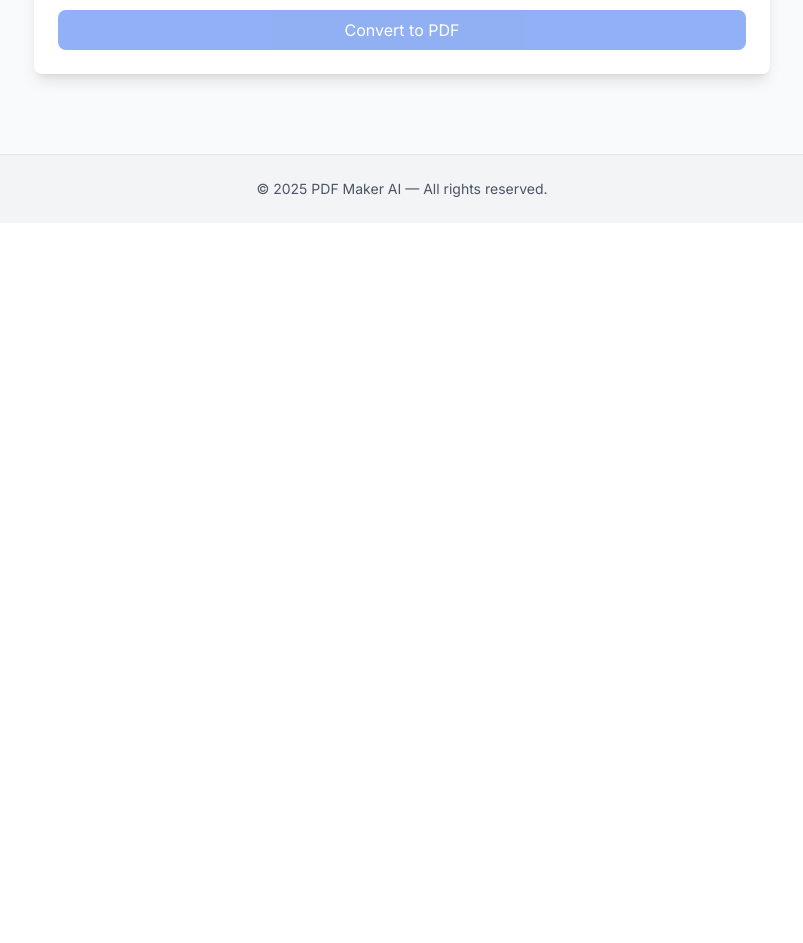
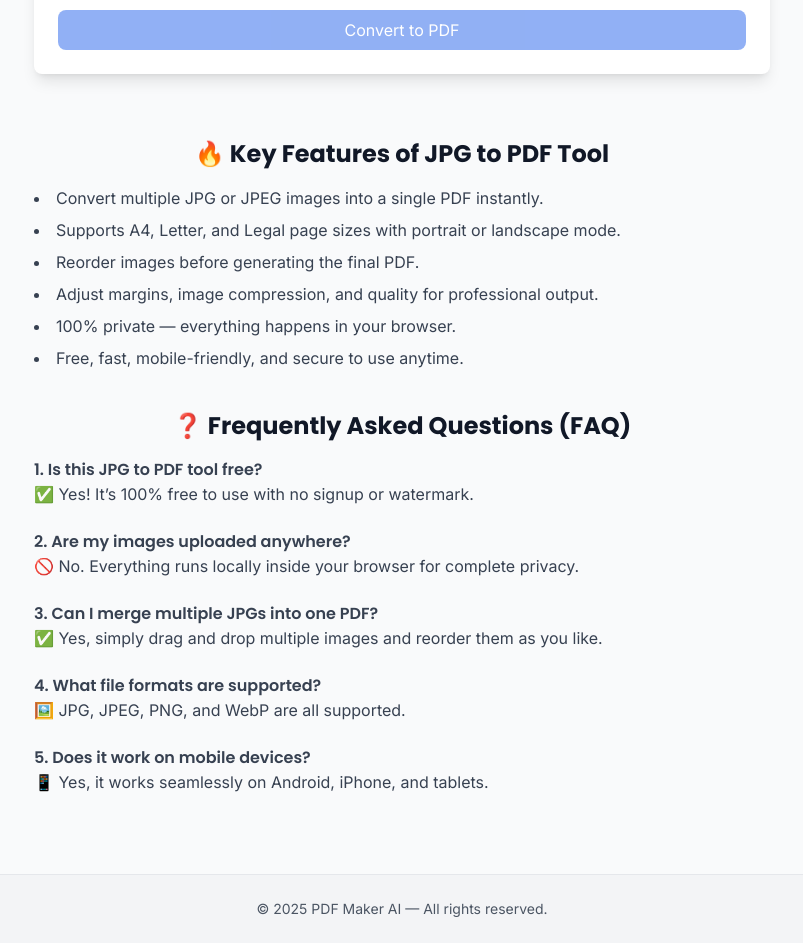
Before and after one commit to studybuild576-commits/my-tool-website, a Next.js app: page /jpg-to-pdf in a window 1280 px wide. Shown: the part 600-1543 px from the top of the page, without its empty margins (238-1041 px from the left). Before the commit the page ends 823 px from the top, so only its background shows below. Built offline with nearby package versions, Linux system fonts and the light colour scheme.

Commit message:
Update page.tsx

```diff
--- a/app/jpg-to-pdf/page.tsx
+++ b/app/jpg-to-pdf/page.tsx
@@ -5,7 +5,7 @@ import JPGToPDFTool from "@/components/JPGToPDFTool";
 export const metadata: Metadata = {
   title: "JPG to PDF — Convert Multiple Images to One PDF (Free, Private)",
   description:
-    "Convert JPG images to a single PDF in your browser. Set A4/Letter/Legal, portrait/landscape, margins, and quality. Free, fast, and privacy‑first.",
+    "Convert JPG images to a single PDF in your browser. Set A4/Letter/Legal, portrait/landscape, margins, and quality. Free, fast, and privacy-first.",
   keywords: [
     "jpg to pdf","jpeg to pdf","convert jpg to pdf","image to pdf","photos to pdf","multiple jpg to pdf",
     "merge images to pdf","jpg to a4 pdf","letter pdf from jpg","legal size pdf","portrait landscape pdf",
@@ -23,19 +23,19 @@ export const metadata: Metadata = {
   openGraph: {
     type: "website",
     url: "https://pdfmakerai.shop/jpg-to-pdf",
-    title: "JPG → PDF — Free, Private, In‑Browser",
+    title: "JPG → PDF — Free, Private, In-Browser",
     description:
       "Combine multiple JPGs into one PDF with size, orientation, margin, and quality controls.",
     images: [{ url: "/og-image.png", width: 1200, height: 630 }],
-    siteName: "PDF Maker AI"
+    siteName: "PDF Maker AI",
   },
   twitter: {
     card: "summary_large_image",
     title: "JPG → PDF — Free, Private",
     description:
-      "Convert JPG images to a single PDF with page size/orientation/margins. In‑browser, no uploads.",
-    images: ["/og-image.png"]
-  }
+      "Convert JPG images to a single PDF with page size/orientation/margins. In-browser, no uploads.",
+    images: ["/og-image.png"],
+  },
 };
 
 export default function Page() {
@@ -57,13 +57,119 @@ export default function Page() {
     ],
     keywords:
       "jpg to pdf, multiple images to pdf, a4 letter legal, portrait landscape, margins, quality, reorder",
-    publisher: { "@type": "Organization", name: "PDF Maker AI", url: "https://pdfmakerai.shop" }
+    publisher: { "@type": "Organization", name: "PDF Maker AI", url: "https://pdfmakerai.shop" },
+  };
+
+  const faqLd = {
+    "@context": "https://schema.org",
+    "@type": "FAQPage",
+    mainEntity: [
+      {
+        "@type": "Question",
+        name: "Is this JPG to PDF tool completely free?",
+        acceptedAnswer: {
+          "@type": "Answer",
+          text: "Yes! It’s 100% free to use with no signup or watermark.",
+        },
+      },
+      {
+        "@type": "Question",
+        name: "Will my images be uploaded to a server?",
+        acceptedAnswer: {
+          "@type": "Answer",
+          text: "No. All conversions happen inside your browser. Your images never leave your device.",
+        },
+      },
+      {
+        "@type": "Question",
+        name: "Can I merge multiple JPGs into one PDF?",
+        acceptedAnswer: {
+          "@type": "Answer",
+          text: "Yes, you can add multiple JPG or JPEG files and reorder them before conversion.",
+        },
+      },
+      {
+        "@type": "Question",
+        name: "Is it safe to use?",
+        acceptedAnswer: {
+          "@type": "Answer",
+          text: "Yes. It runs locally in your browser using client-side JavaScript, ensuring complete privacy.",
+        },
+      },
+      {
+        "@type": "Question",
+        name: "Does it work on mobile?",
+        acceptedAnswer: {
+          "@type": "Answer",
+          text: "Yes, it’s fully responsive and works on Android, iPhone, tablets, and desktop browsers.",
+        },
+      },
+    ],
   };
 
   return (
     <main className="max-w-3xl mx-auto px-4 py-10">
-      <script type="application/ld+json" dangerouslySetInnerHTML={{ __html: JSON.stringify(appLd).replace(/</g, "\\u003c") }} />
+      {/* ✅ SEO JSON-LD */}
+      <script
+        type="application/ld+json"
+        dangerouslySetInnerHTML={{
+          __html: JSON.stringify(appLd).replace(/</g, "\\u003c"),
+        }}
+      />
+      <script
+        type="application/ld+json"
+        dangerouslySetInnerHTML={{
+          __html: JSON.stringify(faqLd).replace(/</g, "\\u003c"),
+        }}
+      />
+
+      {/* ✅ Main Tool */}
       <JPGToPDFTool />
+
+      {/* ✅ Features + FAQ Visible Section */}
+      <section className="mt-16 space-y-10">
+        <div>
+          <h2 className="text-2xl font-bold mb-4 text-gray-900 text-center">
+            🔥 Key Features of JPG to PDF Tool
+          </h2>
+          <ul className="list-disc list-inside space-y-2 text-gray-700">
+            <li>Convert multiple JPG or JPEG images into a single PDF instantly.</li>
+            <li>Supports A4, Letter, and Legal page sizes with portrait or landscape mode.</li>
+            <li>Reorder images before generating the final PDF.</li>
+            <li>Adjust margins, image compression, and quality for professional output.</li>
+            <li>100% private — everything happens in your browser.</li>
+            <li>Free, fast, mobile-friendly, and secure to use anytime.</li>
+          </ul>
+        </div>
+
+        <div>
+          <h2 className="text-2xl font-bold mb-4 text-gray-900 text-center">
+            ❓ Frequently Asked Questions (FAQ)
+          </h2>
+          <div className="space-y-6 text-gray-700">
+            <div>
+              <h3 className="font-semibold">1. Is this JPG to PDF tool free?</h3>
+              <p>✅ Yes! It’s 100% free to use with no signup or watermark.</p>
+            </div>
+            <div>
+              <h3 className="font-semibold">2. Are my images uploaded anywhere?</h3>
+              <p>🚫 No. Everything runs locally inside your browser for complete privacy.</p>
+            </div>
+            <div>
+              <h3 className="font-semibold">3. Can I merge multiple JPGs into one PDF?</h3>
+              <p>✅ Yes, simply drag and drop multiple images and reorder them as you like.</p>
+            </div>
+            <div>
+              <h3 className="font-semibold">4. What file formats are supported?</h3>
+              <p>🖼️ JPG, JPEG, PNG, and WebP are all supported.</p>
+            </div>
+            <div>
+              <h3 className="font-semibold">5. Does it work on mobile devices?</h3>
+              <p>📱 Yes, it works seamlessly on Android, iPhone, and tablets.</p>
+            </div>
+          </div>
+        </div>
+      </section>
     </main>
   );
 }
```
